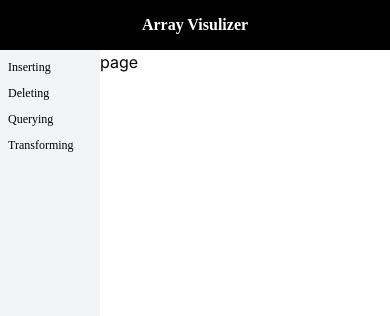
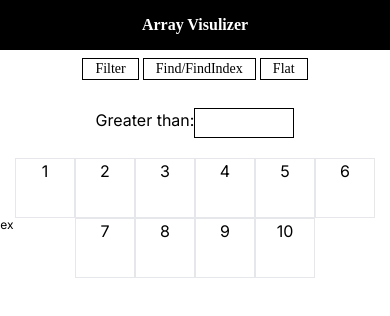
Before and after one commit to JaimeenMakavana/Array-Visulizer, a Next.js app: page /query in a window 390 px wide. Shown: the top 316 px of the page. Built offline with nearby package versions, Linux system fonts and the light colour scheme; a web font is replaced by a local one.

Commit message:
more methods added

```diff
--- a/src/app/page.tsx
+++ b/src/app/page.tsx
@@ -145,7 +145,7 @@ const App = () => {
 
   return (
     <div className="h-full overflow-y-auto">
-      <div className=" flex flex-wrap py-2 gap-1 justify-center">
+      <div className=" flex flex-wrap py-2 gap-1 justify-center px-5">
         <Button name="Push" handleClick={handlePush} />
         <Button name="Unshift" handleClick={handleUnshift} />
         <Button name="Pop" handleClick={handlePop} />
--- a/src/app/query/page.tsx
+++ b/src/app/query/page.tsx
@@ -1,7 +1,118 @@
-import React from "react";
+"use client";
+import Button from "@/UI/Button";
+import FilterComponent from "@/components/Querying/FilterCompo";
+import FindComponent from "@/components/Querying/FindComponent";
+import FlatComponent from "@/components/Querying/FlatComponent";
+import React, { useState } from "react";
 
-const page = () => {
-  return <div>page</div>;
+const Page = () => {
+  const [QueryMethod, setQueryMethod] = useState("filter");
+
+  const [filterArray, setfilterArray] = useState([
+    { label: 1, isFilter: false },
+    { label: 2, isFilter: false },
+    { label: 3, isFilter: false },
+    { label: 4, isFilter: false },
+    { label: 5, isFilter: false },
+    { label: 6, isFilter: false },
+    { label: 7, isFilter: false },
+    { label: 8, isFilter: false },
+    { label: 9, isFilter: false },
+    { label: 10, isFilter: false },
+  ]);
+  const [filterInput, setfilterInput] = useState("");
+
+  const [findArray, setfindArray] = useState([
+    { label: 1, isFind: false },
+    { label: 2, isFind: false },
+    { label: 3, isFind: false },
+    { label: 4, isFind: false },
+    { label: 5, isFind: false },
+    { label: 6, isFind: false },
+    { label: 7, isFind: false },
+    { label: 8, isFind: false },
+    { label: 9, isFind: false },
+    { label: 10, isFind: false },
+  ]);
+  const [findInput, setFindInput] = useState("");
+
+  const [flatArray, setflatArray] = useState([
+    1,
+    2,
+    [3, 4],
+    [5, 6, 7, [8, 9, 10]],
+  ]);
+
+  // ---handle filter------//
+  const handleFilter = () => {
+    setQueryMethod("filter");
+
+    const inputValue = Number(filterInput);
+    if (inputValue < 0 || inputValue > 10) {
+      return;
+    } else {
+      const newArr = filterArray.map((ele) => ({
+        ...ele,
+        isFilter: ele.label > inputValue,
+      }));
+      setfilterArray(newArr);
+    }
+  };
+
+  // --- handle find --- //
+  const handleFind = () => {
+    setQueryMethod("find");
+
+    if (findInput) {
+      const inputValue = Number(findInput);
+      let found = false;
+
+      const newArr = findArray.map((ele) => {
+        if (!found && ele.label > inputValue) {
+          found = true;
+          return { ...ele, isFind: true };
+        } else {
+          return { ...ele, isFind: false };
+        }
+      });
+
+      setfindArray(newArr);
+    }
+  };
+
+  // --- handle flat --- //
+  console.log("flatArray.length::: ", flatArray.length);
+  const handleFlat = () => {
+    if (QueryMethod === "flat" && flatArray.length !== 10) {
+      const newArr = flatArray.flat(Infinity);
+      setflatArray(newArr);
+    } else if (flatArray.length === 10 && QueryMethod === "flat") {
+      setflatArray([1, 2, [3, 4], [5, 6, 7, [8, 9, 10]]]);
+    } else {
+      setQueryMethod("flat");
+    }
+  };
+
+  return (
+    <div className="h-full overflow-y-auto">
+      <div className=" flex flex-wrap py-2 gap-1 justify-center px-5">
+        <Button name="Filter" handleClick={handleFilter} />
+        <Button name="Find/FindIndex" handleClick={handleFind} />
+        <Button name="Flat" handleClick={handleFlat} />
+      </div>
+
+      {/* --methods-- */}
+      {QueryMethod === "filter" && (
+        <FilterComponent Arr={filterArray} handleChange={setfilterInput} />
+      )}
+
+      {QueryMethod === "find" && (
+        <FindComponent Arr={findArray} handleChange={setFindInput} />
+      )}
+
+      {QueryMethod === "flat" && <FlatComponent Arr={flatArray} />}
+    </div>
+  );
 };
 
-export default page;
+export default Page;
--- a/src/components/Home/First.tsx
+++ b/src/components/Home/First.tsx
@@ -3,7 +3,7 @@ import React from "react";
 const First = ({ Arr }: { Arr: any }) => {
   return (
     <>
-      <div className="flex flex-wrap justify-center">
+      <div className="flex flex-wrap justify-center px-5">
         {Arr.length > 0 &&
           Arr?.map((ele: any, index: number) => (
             <div key={ele.id} className="flex flex-col">
@@ -11,7 +11,7 @@ const First = ({ Arr }: { Arr: any }) => {
               <div className="text-center text-xs relative">
                 {index === 0 && (
                   <p className="absolute bottom-0 -left-8 text-xs -top-[1px]">
-                    index
+                    i
                   </p>
                 )}
               </div>
--- /dev/null
+++ b/src/components/Querying/FilterCompo.tsx
@@ -0,0 +1,42 @@
+import Input from "@/UI/Input";
+import React from "react";
+
+const FilterComponent = ({
+  Arr,
+  handleChange,
+}: {
+  Arr: any;
+  handleChange: any;
+}) => {
+  return (
+    <div>
+      <div className="flex justify-center my-5">
+        <label htmlFor="">Greater than:</label>
+        <Input handleChange={handleChange} />
+      </div>
+      <div className="flex flex-wrap justify-center">
+        {Arr.length > 0 &&
+          Arr?.map((ele: any, index: number) => (
+            <div key={ele.label} className="flex flex-col">
+              <div
+                className={`size-[60px] border text-center ${
+                  ele.isFilter && "bg-black text-white"
+                }`}
+              >
+                {ele.label}
+              </div>
+              <div className="text-center text-xs relative">
+                {index === 0 && (
+                  <p className="absolute bottom-0 -left-8 text-xs -top-[1px]">
+                    index
+                  </p>
+                )}
+              </div>
+            </div>
+          ))}
+      </div>
+    </div>
+  );
+};
+
+export default FilterComponent;
--- /dev/null
+++ b/src/components/Querying/FindComponent.tsx
@@ -0,0 +1,47 @@
+import Input from "@/UI/Input";
+import React from "react";
+
+const FindComponent = ({
+  Arr,
+  handleChange,
+}: {
+  Arr: any;
+  handleChange: any;
+}) => {
+  return (
+    <div>
+      <h1 className="text-center font-semibold">Find Method</h1>
+      <div className="flex justify-center my-5">
+        <label htmlFor="">Greater than:</label>
+        <Input handleChange={handleChange} />
+      </div>
+      <p className="text-xs text-center">
+        Note: Find, FindIndex, FindLast and FindLastIndex work similar(last two
+        iterates in reverse order)
+      </p>
+      <div className="flex flex-wrap justify-center">
+        {Arr.length > 0 &&
+          Arr?.map((ele: any, index: number) => (
+            <div key={ele.label} className="flex flex-col">
+              <div
+                className={`size-[60px] border text-center ${
+                  ele.isFind ? "bg-black text-white" : ""
+                }`}
+              >
+                {ele.label}
+              </div>
+              <div className="text-center text-xs relative">
+                {index === 0 && (
+                  <p className="absolute bottom-0 -left-8 text-xs -top-[1px]">
+                    index
+                  </p>
+                )}
+              </div>
+            </div>
+          ))}
+      </div>
+    </div>
+  );
+};
+
+export default FindComponent;
--- /dev/null
+++ b/src/components/Querying/FlatComponent.tsx
@@ -0,0 +1,51 @@
+import React from "react";
+
+const FlatComponent = ({ Arr }: { Arr: any }) => {
+  return (
+    <div>
+      <h1 className="text-center font-semibold">Flat Method</h1>
+
+      <p className=" text-center text-xs">
+        FlatMap: it works similar to flat with map as extra functionality. visul
+        representation is similar.
+      </p>
+      <div className="flex flex-wrap justify-center">
+        {Arr.length > 0 &&
+          Arr?.map((ele: any, index: number) => (
+            <div key={ele} className="flex flex-col">
+              <div className={`size-[100px] border text-center flex flex-wrap`}>
+                {ele.length > 0
+                  ? ele.map((ele_: any) => (
+                      <div
+                        className={`size-[40px] border text-center flex flex-wrap `}
+                        key={ele_}
+                      >
+                        {ele_.length > 0
+                          ? ele_.map((ele1: any) => (
+                              <div
+                                className={`size-[20px] border text-center `}
+                                key={ele1}
+                              >
+                                {ele1}
+                              </div>
+                            ))
+                          : ele_}
+                      </div>
+                    ))
+                  : ele}
+              </div>
+              <div className="text-center text-xs relative">
+                {index === 0 && (
+                  <p className="absolute bottom-0 -left-8 text-xs -top-[1px]">
+                    index
+                  </p>
+                )}
+              </div>
+            </div>
+          ))}
+      </div>
+    </div>
+  );
+};
+
+export default FlatComponent;
--- a/src/components/Sidebar.tsx
+++ b/src/components/Sidebar.tsx
@@ -17,7 +17,7 @@ const List = ({ name, URL }: { name: string; URL: string }) => {
 
 const Sidebar = () => {
   return (
-    <div className="w-[100px] bg-gray-100">
+    <div className="hidden md:block w-[100px] bg-gray-100">
       <ol className=" text-[12px]">
         <List name="Inserting" URL="/" />
         <List name="Deleting" URL="/delete" />
```
